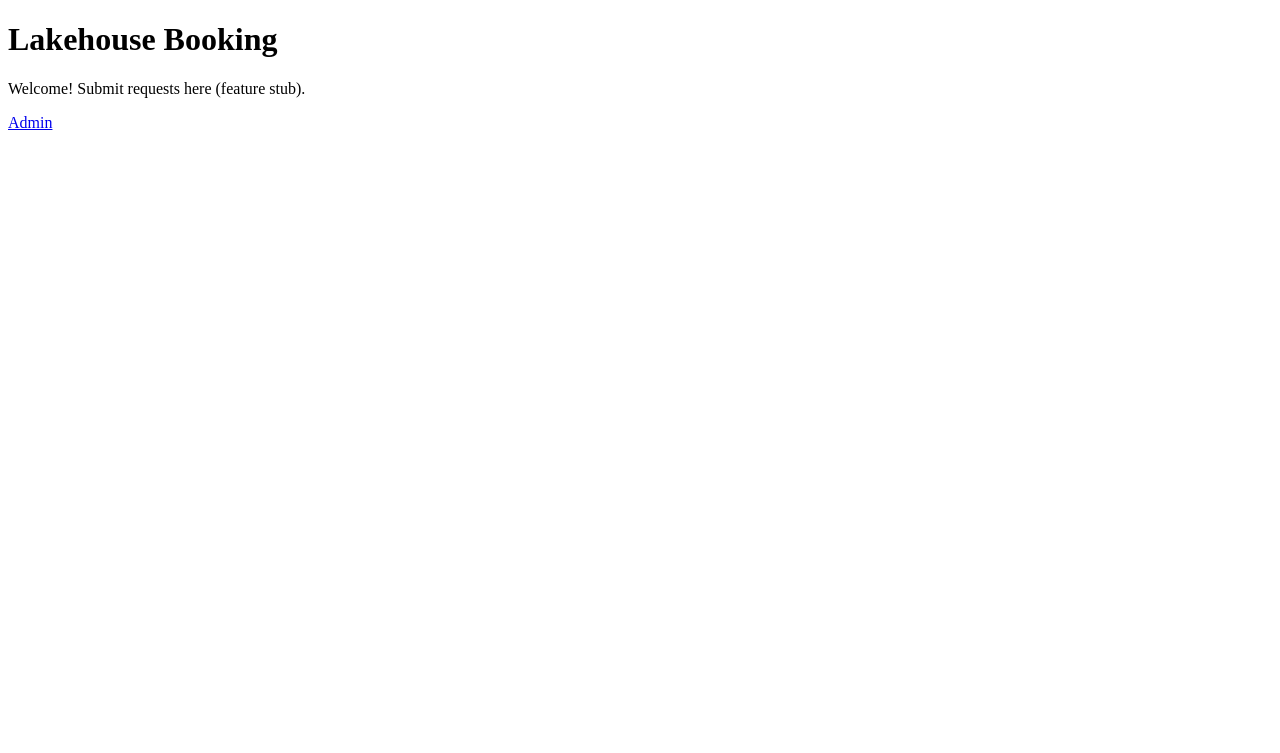
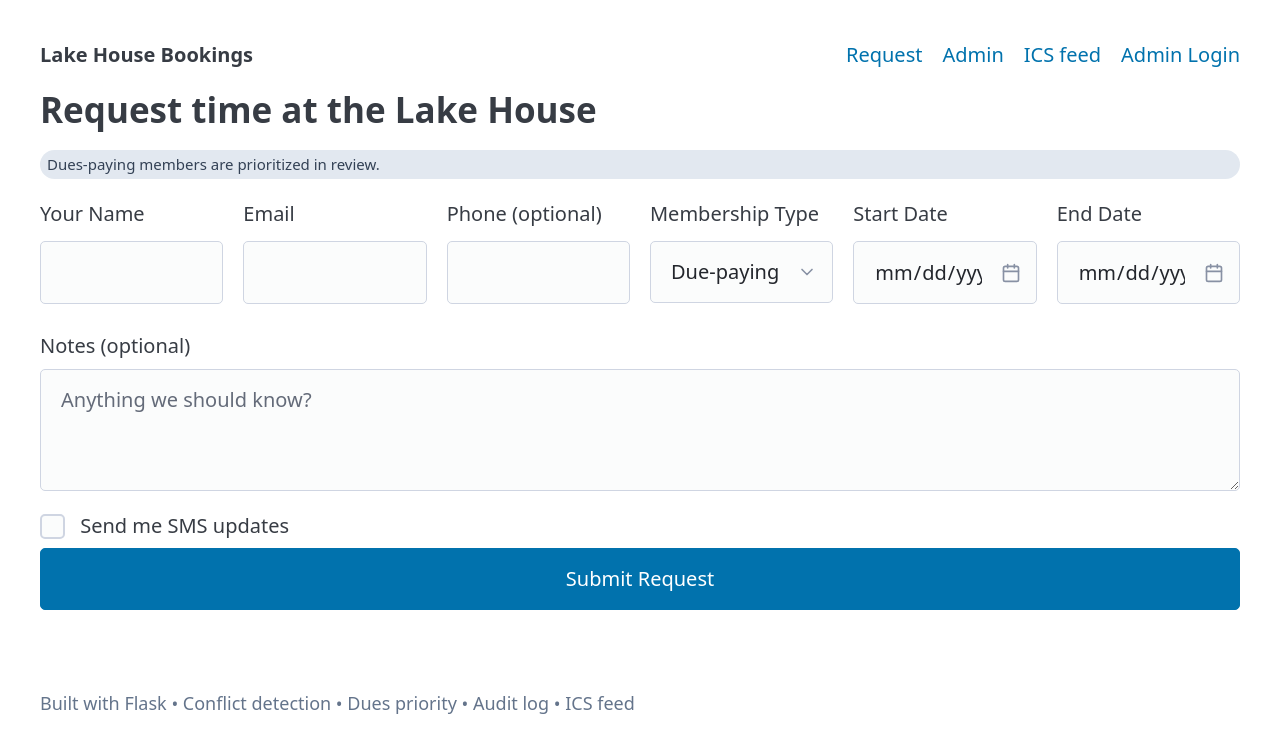
Before and after one commit to ramasmith/lakehouse2, a Flask app: page / in a window 1280 px wide. Shown: the top 753 px of the page. Run offline with Flask 3, Linux system fonts and the light colour scheme; some libraries are stand-ins or nearby versions.

Commit message:
Update home.html

```diff
--- a/templates/home.html
+++ b/templates/home.html
@@ -1,8 +1,20 @@
-<!doctype html>
-<html>
-  <body>
-    <h1>Lakehouse Booking</h1>
-    <p>Welcome! Submit requests here (feature stub).</p>
-    <a href="/admin">Admin</a>
-  </body>
-</html>
+{% extends "base.html" %}
+{% block content %}
+<h2>Request time at the Lake House</h2>
+<p class="tag">Dues-paying members are prioritized in review.</p>
+
+<form method="POST">
+  {{ form.hidden_tag() }}
+  <div class="grid">
+    <label>{{ form.name.label }} {{ form.name(size=32) }}</label>
+    <label>{{ form.email.label }} {{ form.email(size=32) }}</label>
+    <label>{{ form.phone.label }} {{ form.phone(size=20) }}</label>
+    <label>{{ form.member_type.label }} {{ form.member_type() }}</label>
+    <label>{{ form.start_date.label }} {{ form.start_date() }}</label>
+    <label>{{ form.end_date.label }} {{ form.end_date() }}</label>
+  </div>
+  <label>{{ form.notes.label }} {{ form.notes(rows=3, placeholder="Anything we should know?") }}</label>
+  <label>{{ form.subscribe_sms() }} {{ form.subscribe_sms.label }}</label>
+  <button type="submit">Submit Request</button>
+</form>
+{% endblock %}
```
